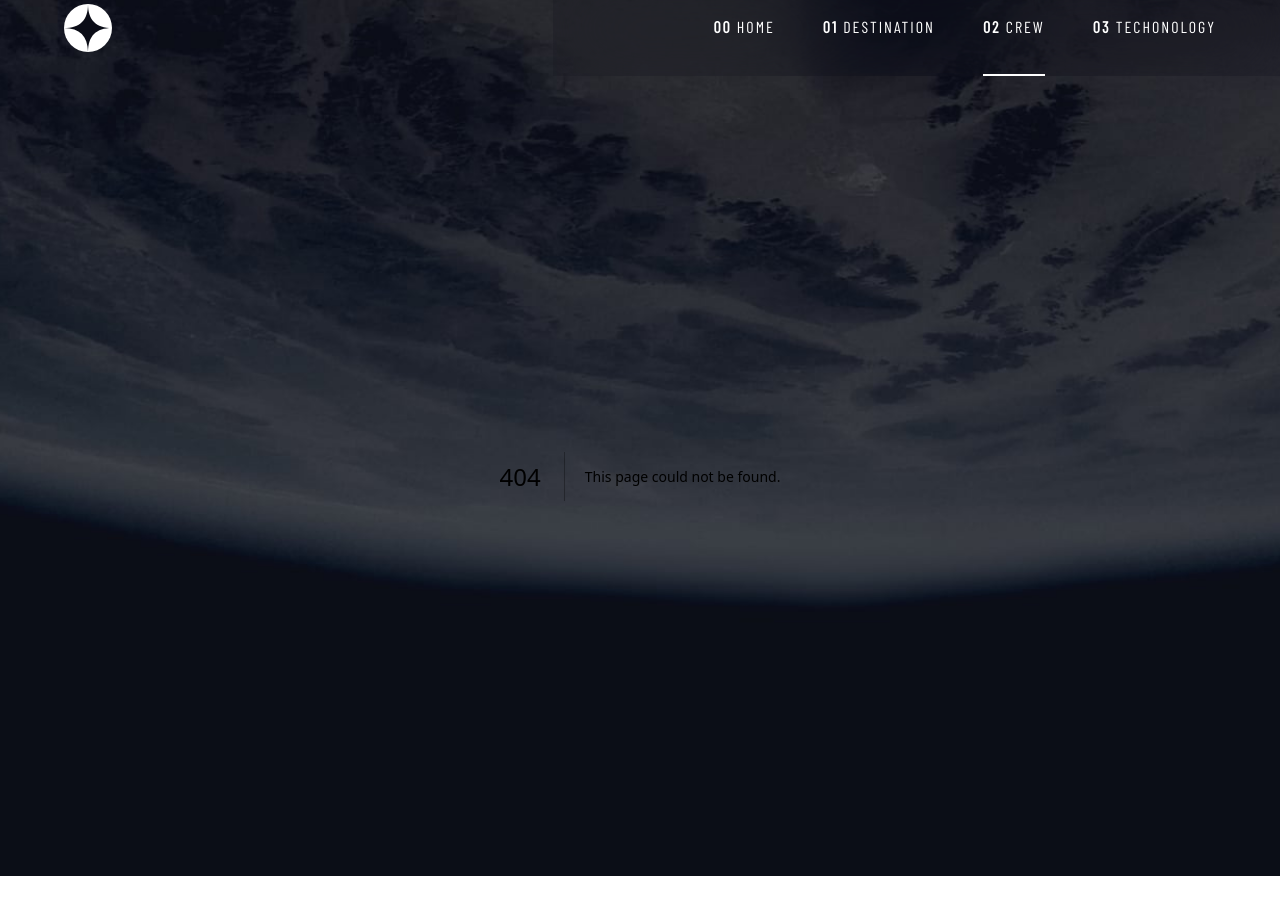
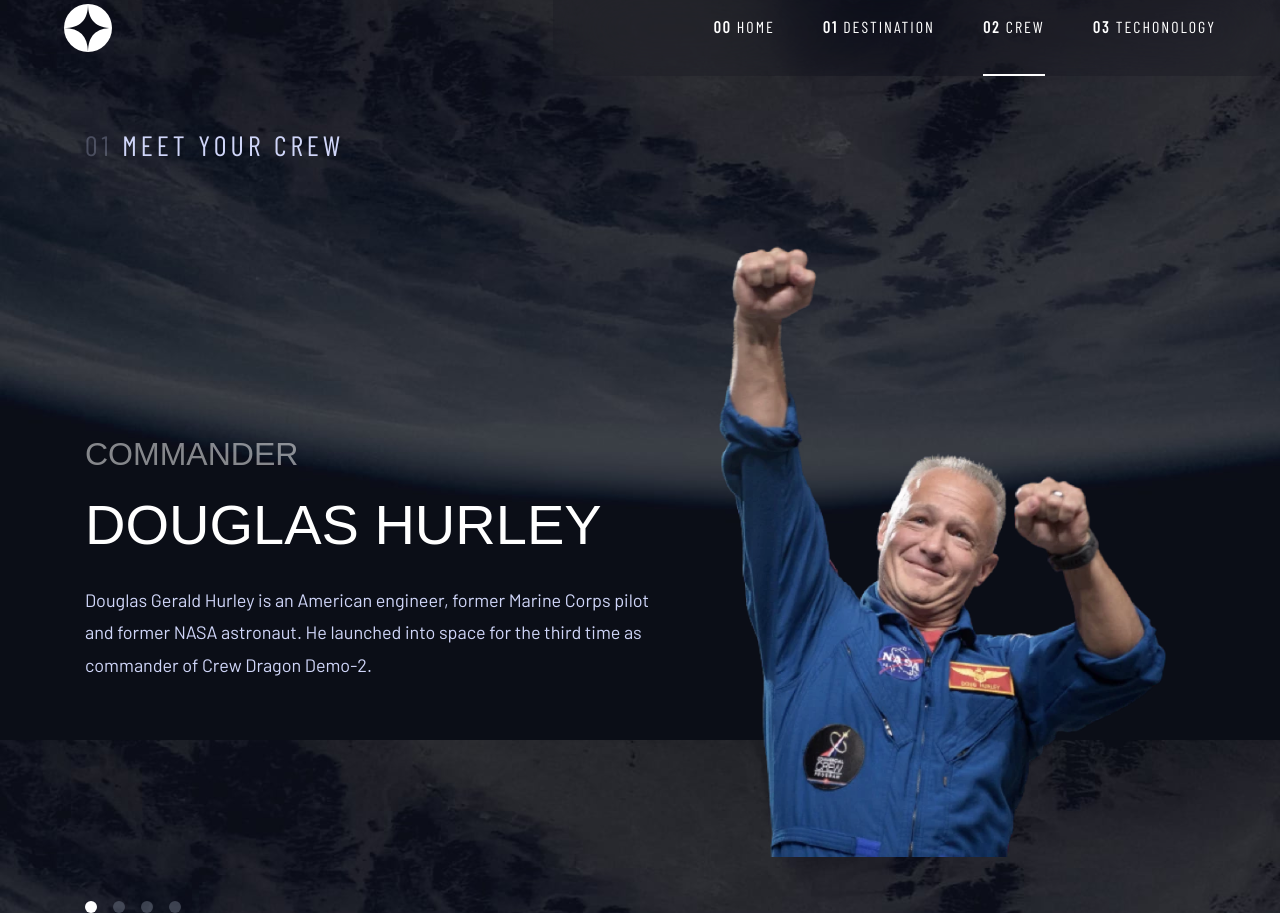
Before and after one commit to Md-Talim/fm-space-tourism, a Next.js app: page /crew in a window 1280 px wide. Before the commit this address had no page. Shown: the part 60-973 px from the top of the page. Before the commit the page ends 936 px from the top, so only its background shows below. Built offline with nearby package versions, Linux system fonts and the light colour scheme; a web font is replaced by a local one.

Commit message:
feat: implement crew member page and pagination component

```diff
--- /dev/null
+++ b/src/app/crew/page.tsx
@@ -0,0 +1,60 @@
+"use client";
+
+import { PageTitle } from "@/components/shared/page-title";
+import data from "@/data.json";
+import Image from "next/image";
+import { useState } from "react";
+import { CrewMemberPagination } from "./pagination";
+
+const CrewPage = () => {
+  const [selectedCrewMemberIndex, setSelectedCrewMemberIndex] = useState(0);
+  const selectedCrewMember = data.crew[selectedCrewMemberIndex];
+
+  const handleCrewMemberChange = (index: number) => {
+    setSelectedCrewMemberIndex(index);
+  };
+
+  return (
+    <section className="md:h-[792px mx-auto max-w-[1110px] space-y-6 p-6 sm:p-10 md:p-0 md:pt-12">
+      <PageTitle index={1} title="Meet Your Crew" />
+
+      <section className="flex flex-col items-center gap-8 md:flex-row">
+        <div className="mx-auto mt-10 max-w-xl text-center md:text-left">
+          <div className="flex flex-col justify-center gap-y-6 md:h-[671px]">
+            <div className="flex flex-col gap-y-2 md:gap-y-3">
+              <p className="text-preset-4 opacity-50">
+                {selectedCrewMember.role}
+              </p>
+              <h2 className="text-preset-3 leading-tight">
+                {selectedCrewMember.name}
+              </h2>
+            </div>
+            <p className="text-preset-9 min-h-[164px] sm:min-h-[117px]">
+              {selectedCrewMember.bio}
+            </p>
+          </div>
+
+          <div className="">
+            <CrewMemberPagination
+              selectedCrewMemberIndex={selectedCrewMemberIndex}
+              onSelectCrewMember={handleCrewMemberChange}
+            />
+          </div>
+        </div>
+
+        {/* TODO: add a mask shadow effect */}
+        <div className="center h-[352px] w-[300px] py-[26.5px] sm:h-[463px] sm:w-[446px] sm:py-[42px] md:mx-7 md:h-full md:w-full">
+          <Image
+            alt={selectedCrewMember.name}
+            className="mx-auto max-h-full w-auto object-top sm:max-w-full"
+            src={selectedCrewMember.images.webp}
+            width={540}
+            height={540}
+          />
+        </div>
+      </section>
+    </section>
+  );
+};
+
+export default CrewPage;
--- /dev/null
+++ b/src/app/crew/pagination.tsx
@@ -0,0 +1,25 @@
+interface CrewMemberPaginationProps {
+  selectedCrewMemberIndex: number;
+  onSelectCrewMember: (index: number) => void;
+}
+
+export const CrewMemberPagination = ({
+  selectedCrewMemberIndex,
+  onSelectCrewMember,
+}: CrewMemberPaginationProps) => {
+  return (
+    <div className="flex justify-center space-x-4 md:justify-start">
+      {[0, 1, 2, 3].map((memberIndex) => (
+        <button
+          key={memberIndex}
+          className={`h-3 w-3 rounded-full transition-colors ${
+            memberIndex === selectedCrewMemberIndex
+              ? "bg-white"
+              : "bg-gray-500 opacity-50 hover:opacity-100"
+          }`}
+          onClick={() => onSelectCrewMember(memberIndex)}
+        />
+      ))}
+    </div>
+  );
+};
```
